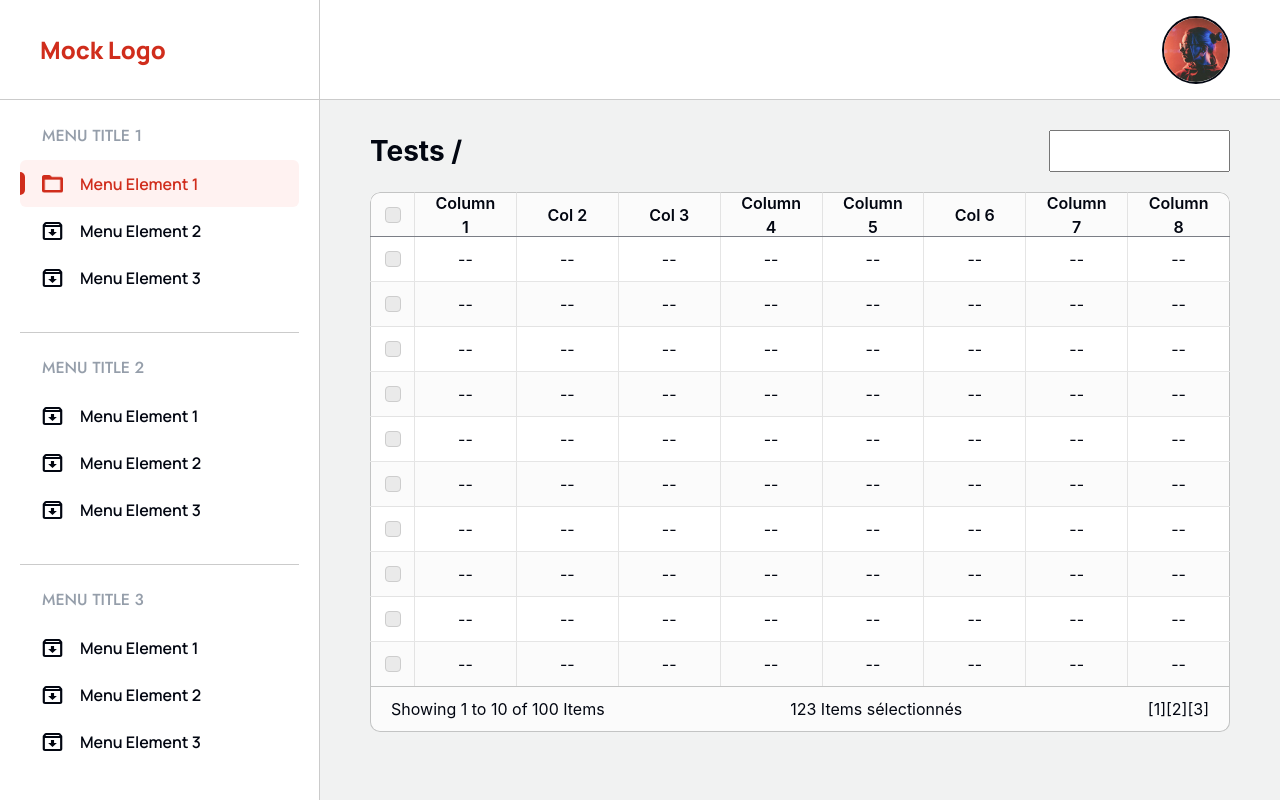
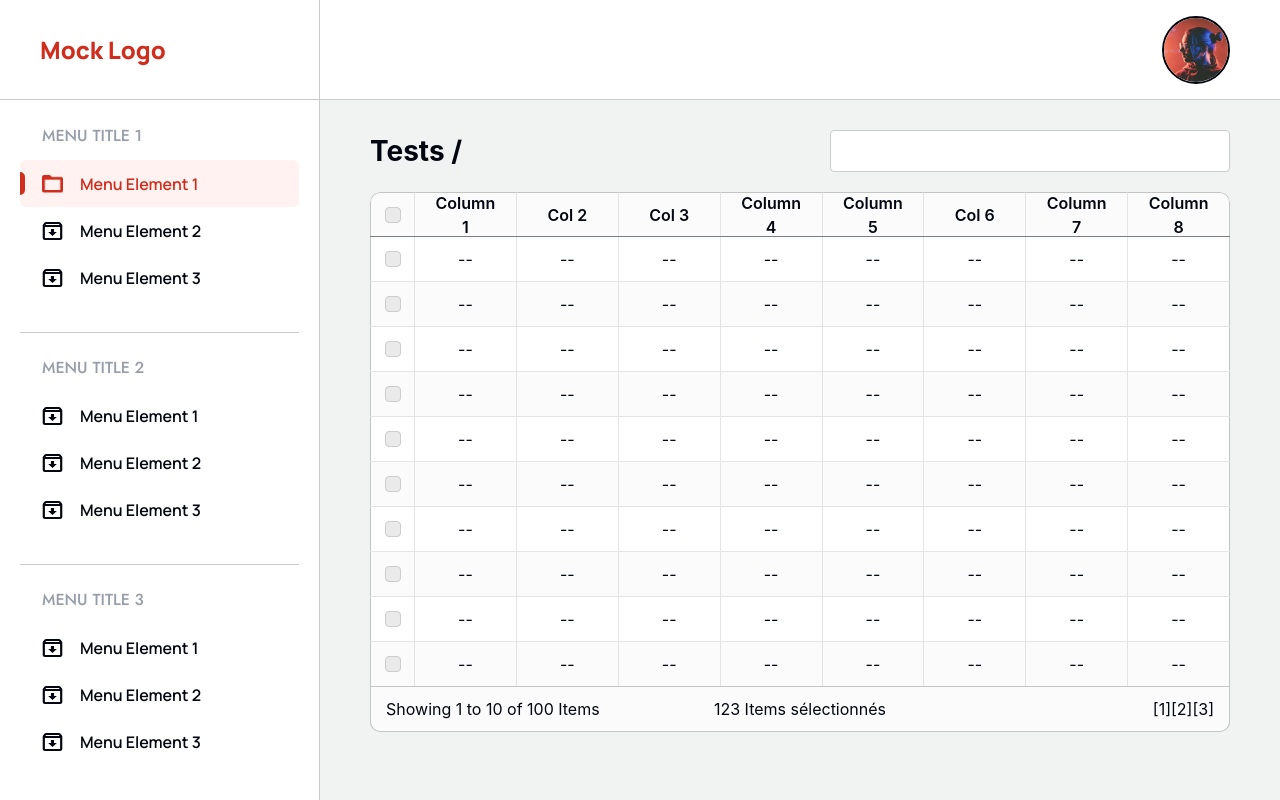
Before and after one commit to ask0ldd/Mock, a React (Vite) app: page /tests in a window 1280 px wide. Built offline with nearby package versions, Linux system fonts and the light colour scheme.

Commit message:
input style

```diff
--- a/src/pages/Tests.css
+++ b/src/pages/Tests.css
@@ -30,6 +30,20 @@ main .testsBody {
   display: flex;
   flex-direction: row;
   justify-content: space-between;
+}
+
+.testsBody .titleInputsButtonsContainer input.select {
+  width: 400px;
+  height: 100%;
+  background-color: var(--sec-bg-color);
+  border-radius: 4px;
+  border: 1px solid #cbcbcb;
+  margin-left: auto;
+  padding: 0 20px;
+}
+
+.testsBody .titleInputsButtonsContainer input.select:focus {
+  outline: 1px solid var(--main-orange-color);
 }
 
 .testsBody .tableContainer {
@@ -98,19 +112,6 @@ main .testsBody {
   background-color: #fbfbfb;
 }
 
-.testsBody .tableFooterContainer {
-  height: 45px;
-  display: flex;
-  justify-content: space-between;
-  align-items: center;
-  padding: 0 20px;
-  background-color: #fbfbfb;
-  border-radius: 0 0 10px 10px;
-  border-width: 0 1px 1px 1px;
-  border-style: solid;
-  border-color: var(--sec-border-color);
-}
-
 .testsBody table thead tr th.checkboxCell,
 .testsBody table tbody tr td.checkboxCell {
   width: 45px;
@@ -140,3 +141,29 @@ main .testsBody {
   border-right: 1px solid var(--sec-border-color);
   border-radius: 0 10px 0 0;
 }
+
+.testsBody .tableFooterContainer {
+  height: 45px;
+  display: flex;
+  justify-content: space-between;
+  align-items: center;
+  padding: 0 15px;
+  background-color: #fbfbfb;
+  border-radius: 0 0 10px 10px;
+  border-width: 0 1px 1px 1px;
+  border-style: solid;
+  border-color: var(--sec-border-color);
+}
+
+.testsBody .tableFooterContainer > * {
+  display: flex;
+  flex: 1 1 33.33%;
+}
+
+.flexAlignCenter {
+  justify-content: center;
+}
+
+.flexAlignRight {
+  justify-content: flex-end;
+}
--- a/src/pages/Tests.tsx
+++ b/src/pages/Tests.tsx
@@ -11,7 +11,7 @@ function Tests(){
             <MainNavBar/>
             <section className='testsBody'>
                 <div className="titleInputsButtonsContainer">
-                    <h1>Tests /</h1><input></input>
+                    <h1>Tests /</h1><input type="text" className="select"></input>
                 </div>
                 <div className="tableContainer">
                     <table>
@@ -46,8 +46,8 @@ function Tests(){
                     </table>
                     <div className="tableFooterContainer">
                         <label>Showing 1 to 10 of 100 Items</label>
-                        <label>123 Items sélectionnés</label>
-                        <div>[1][2][3]</div>
+                        <label className="flexAlignCenter">123 Items sélectionnés</label>
+                        <div className="flexAlignRight">[1][2][3]</div>
                     </div>
                 </div>
             </section>
```
